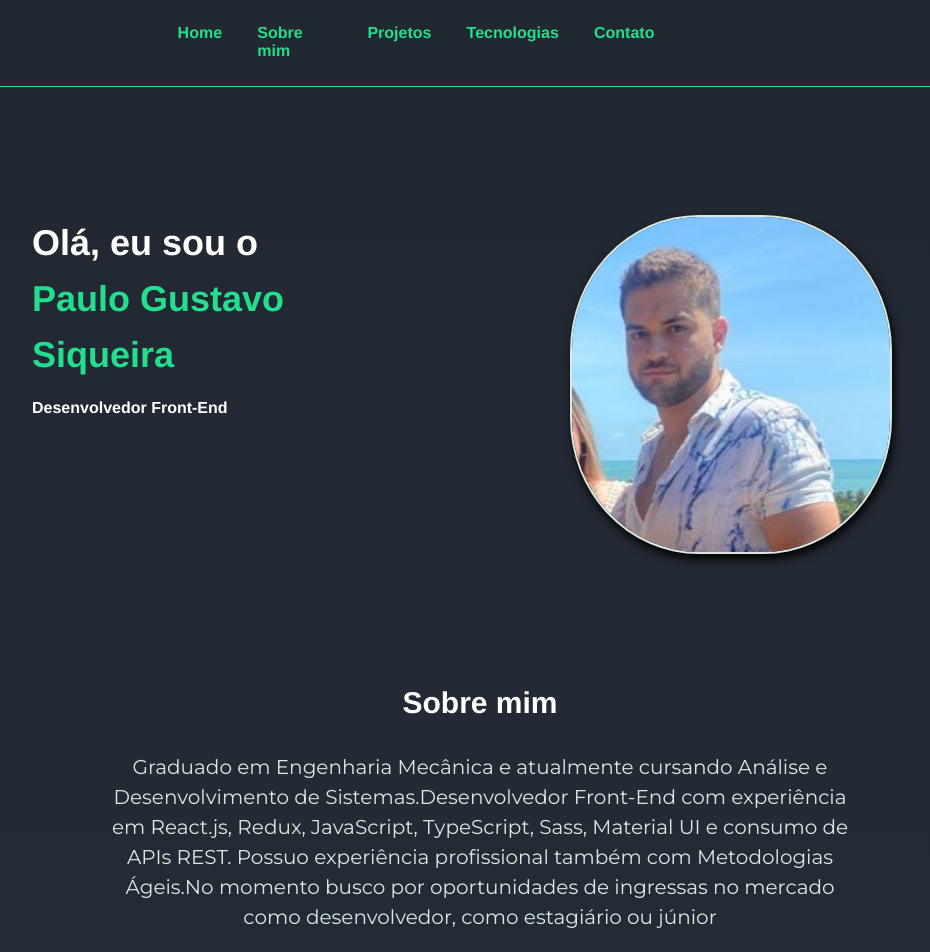
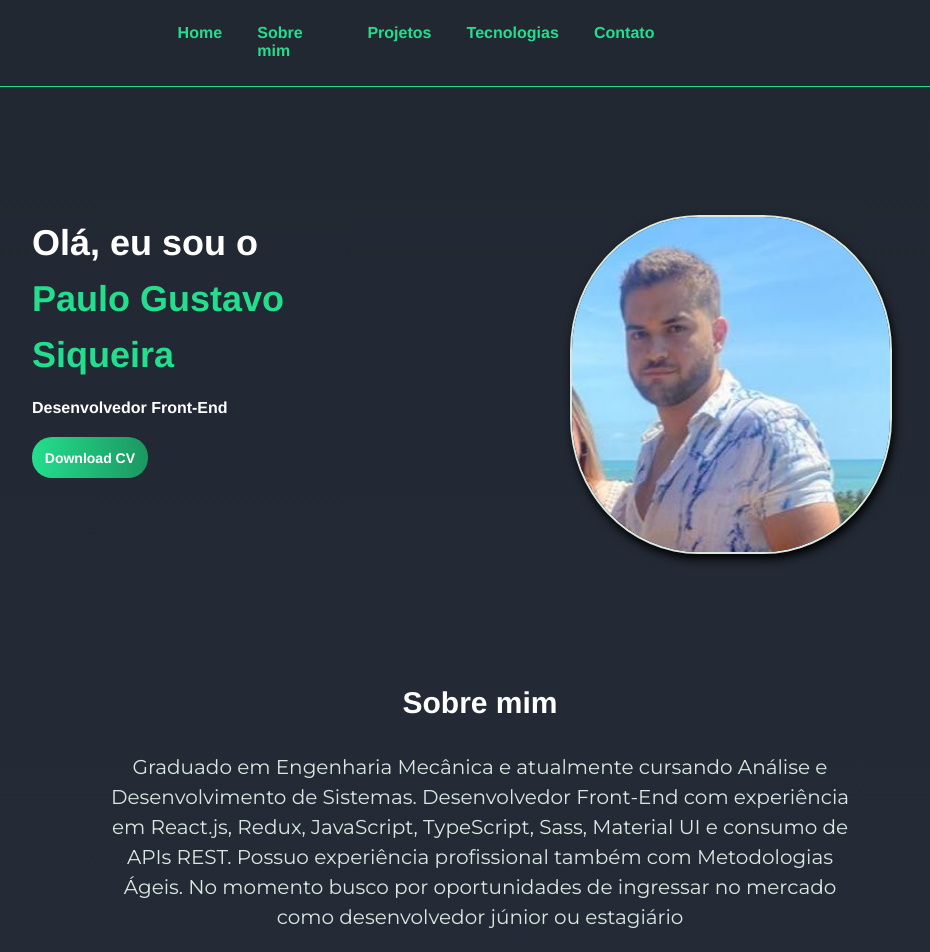
Before and after one commit to Paulogsiqueira/Portifolio-React, a React (Vite) app: page / in a window 1280 px wide. Shown: the top 952 px of the page, without its empty margins (160-1090 px from the left). Built offline with nearby package versions, Linux system fonts and the light colour scheme.

Commit message:
Alterações Home e Curriculo

```diff
--- a/src/pages/about/About.tsx
+++ b/src/pages/about/About.tsx
@@ -5,8 +5,9 @@ const About = () => {
         <div className='about-container'>
             <h2>Sobre mim</h2>
             <p>
-            Graduado em Engenharia Mecânica e atualmente cursando Análise e Desenvolvimento de Sistemas.Desenvolvedor Front-End com experiência em React.js, Redux, JavaScript, TypeScript, Sass, Material UI e consumo de APIs REST. Possuo experiência profissional também com Metodologias Ágeis.No momento busco por oportunidades de ingressas no mercado como desenvolvedor, como estagiário ou júnior
+                Graduado em Engenharia Mecânica e atualmente cursando Análise e Desenvolvimento de Sistemas. Desenvolvedor Front-End com experiência em React.js, Redux, JavaScript, TypeScript, Sass, Material UI e consumo de APIs REST. Possuo experiência profissional também com Metodologias Ágeis. No momento busco por oportunidades de ingressar no mercado como desenvolvedor júnior ou estagiário
             </p>
+
         </div>
 
     )
--- a/src/pages/home/Home.tsx
+++ b/src/pages/home/Home.tsx
@@ -1,7 +1,8 @@
-import '@/styles/home/Home.sass'
-import perfil from '/Perfil.png'
 import { useState, useEffect } from 'react';
 import { typingEffect } from '@/methods/methods';
+import perfil from '/Perfil.png'
+import cv from '/Download/Curriculo.pdf'
+import '@/styles/home/Home.sass'
 
 
 
@@ -27,10 +28,12 @@ const Home = () => {
       <div className='home-container'>
         <h1>{apresentation} <br/><span>{name}</span></h1>
         <h4>{position}</h4>
+        <a download={cv} href={cv}>Download CV</a>
       </div>
       <div className='home-container'>
           <img src={perfil} alt="Foto de perfil"/>
       </div>
+
     </div>
   )
 }
--- a/src/styles/home/Home.sass
+++ b/src/styles/home/Home.sass
@@ -29,3 +29,18 @@
         width: 90%
         border:2px solid variables.$grey-color
         box-shadow: 2px 5px 10px rgba(0, 0, 0, 1)
+    h4
+        margin-bottom: 2rem
+    a
+        font-size: 14px
+        padding: .8rem
+        background: linear-gradient(to right,variables.$light-green, variables.$dark-green)
+        color: #FFFFFF
+        font-weight: bold
+        border-radius: 20px
+        border: none
+        text-decoration: none
+        &:hover
+            background: variables.$dark-green
+            cursor: pointer
+            scale:0.95
--- a/src/styles/variables.sass
+++ b/src/styles/variables.sass
@@ -5,6 +5,7 @@ $dark-gradient : linear-gradient(to bottom, #222832 0%, #2e3c55 100%, #384e75 10
 $dark-color: #222832
 $light-color: #ffffff
 $light-green: #23de8d
+$dark-green: #1c9761
 $dark-blue: #384e75
 $grey-color: #d9e8e0
 $title-font: 'Poppins', sans-serif
```
Also changed, not shown: 1 other file (tests, documents, lock files or other folders).
